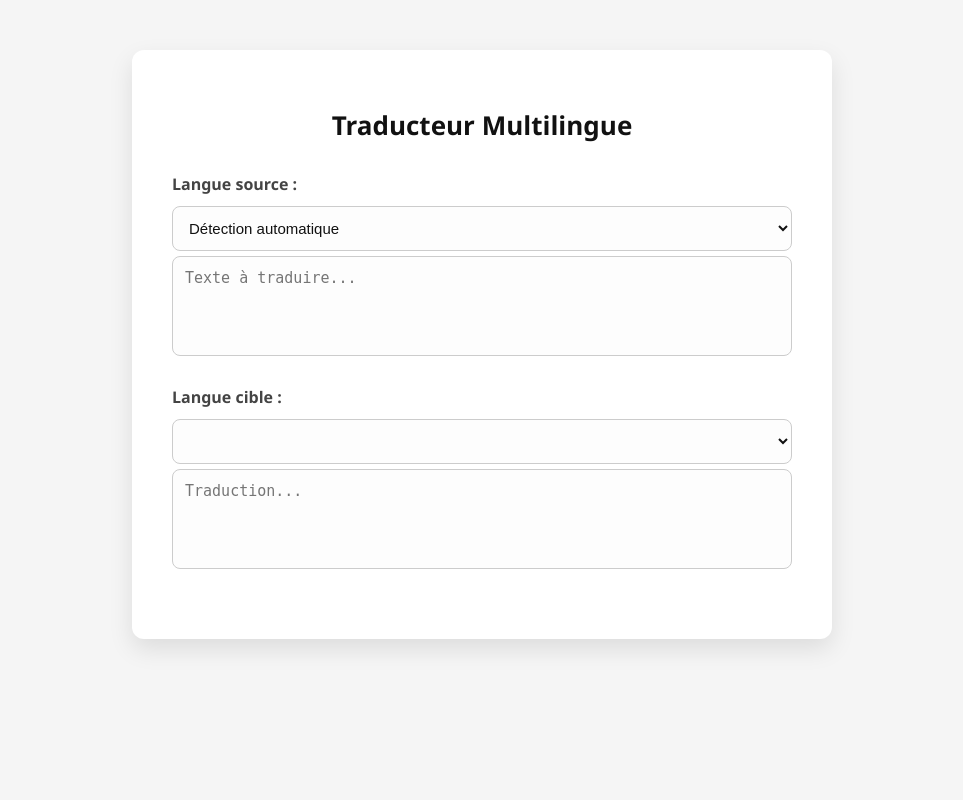
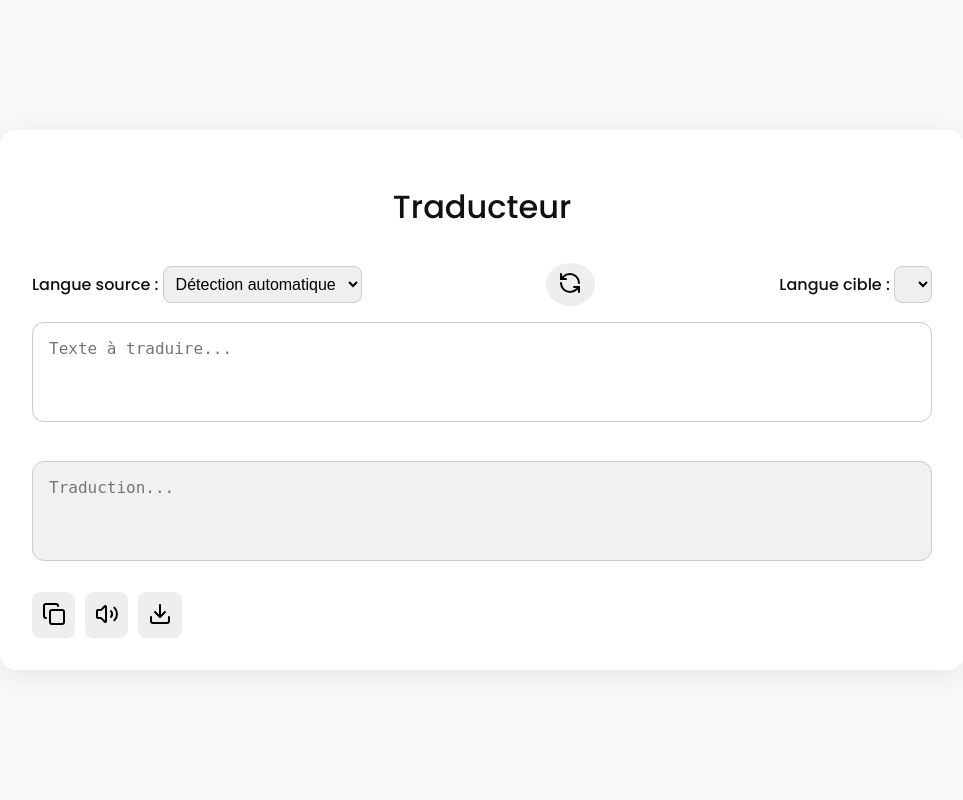
Before and after one commit to dylan-bovee/lingua-franca-, a Flask app: page / in a window 1280 px wide. Shown: the whole page, without its empty margins (158-1121 px from the left). Run offline with Flask 3, Linux system fonts and the light colour scheme; lists and menus that the app fills with data are empty.

Commit message:
Add files via upload

```diff
--- a/static/style.css
+++ b/static/style.css
@@ -1,93 +1,165 @@
-* {
-    box-sizing: border-box;
-}
-
+/* Police globale */
 body {
-    font-family: 'Segoe UI', sans-serif;
-    background-color: #f5f5f5;
+    font-family: 'Poppins', sans-serif;
+    background-color: #f9f9f9;
+    color: #111;
     margin: 0;
     padding: 0;
     display: flex;
     justify-content: center;
-    padding-top: 50px;
-    color: #222;
+    min-height: 100vh;
+    align-items: center;
+    transition: background 0.3s ease, color 0.3s ease;
+}
+
+/* Mode sombre automatique */
+@media (prefers-color-scheme: dark) {
+    body {
+        background-color: #121212;
+        color: #f0f0f0;
+    }
+
+    textarea,
+    select {
+        background-color: #1e1e1e;
+        color: #fff;
+        border: 1px solid #333;
+    }
+
+    .container {
+        background-color: #1a1a1a;
+        box-shadow: 0 0 20px rgba(255, 255, 255, 0.03);
+    }
 }
 
 .container {
-    background-color: #ffffff;
-    padding: 40px;
-    border-radius: 12px;
-    box-shadow: 0 10px 25px rgba(0,0,0,0.1);
-    width: 700px;
-    max-width: 90%;
+    width: 90%;
+    max-width: 900px;
+    padding: 2rem;
+    background-color: white;
+    border-radius: 16px;
+    box-shadow: 0 5px 30px rgba(0, 0, 0, 0.08);
+    transition: all 0.3s ease;
 }
 
 h1 {
     text-align: center;
-    margin-bottom: 30px;
-    font-size: 26px;
-    color: #111;
+    font-weight: 500;
+    margin-bottom: 2rem;
 }
 
-.form-group {
-    margin-bottom: 25px;
+.controls {
+    display: flex;
+    align-items: center;
+    justify-content: space-between;
+    gap: 1rem;
+    flex-wrap: wrap;
+    margin-bottom: 1rem;
 }
 
-label {
-    display: block;
-    margin-bottom: 6px;
-    font-weight: bold;
-    color: #444;
-}
-
-select, textarea {
-    width: 100%;
-    padding: 12px;
-    font-size: 15px;
-    margin-top: 5px;
+select {
+    padding: 0.5rem;
+    border: 1px solid #ccc;
     border-radius: 8px;
-    border: 1px solid #ccc;
-    background-color: #fdfdfd;
-    transition: all 0.2s ease;
-    color: #111;
-}
-
-select:focus, textarea:focus {
-    border-color: #888;
-    outline: none;
-    box-shadow: 0 0 5px rgba(0,0,0,0.1);
+    font-size: 1rem;
 }
 
 textarea {
-    resize: none; /* Empêche le redimensionnement manuel */
-    overflow: hidden;
+    width: 100%;
     min-height: 100px;
+    max-height: 500px;
+    padding: 1rem;
+    font-size: 1rem;
+    border: 1px solid #ccc;
+    border-radius: 12px;
+    resize: none;
+    box-sizing: border-box;
+    margin-bottom: 1rem;
+    transition: height 0.2s ease;
 }
 
+textarea:read-only {
+    background-color: #f1f1f1;
+}
+
+.output-container {
+    position: relative;
+}
+
+.buttons {
+    display: flex;
+    gap: 10px;
+    margin-top: 0.5rem;
+}
+
+.buttons button {
+    background: #eee;
+    border: none;
+    padding: 0.6rem;
+    border-radius: 8px;
+    cursor: pointer;
+    transition: background 0.2s ease, transform 0.2s ease;
+}
+
+.buttons button:hover {
+    background: #ddd;
+    transform: translateY(-1px);
+}
 
 .lang-detected {
-    font-size: 0.9em;
-    color: #777;
-    margin-top: 8px;
+    font-size: 0.9rem;
+    color: #666;
+    margin-bottom: 1rem;
+    text-align: right;
 }
 
-button {
-    display: block;
-    width: 100%;
-    padding: 14px;
-    font-size: 16px;
-    background-color: #111;
-    color: #fff;
-    border: none;
-    border-radius: 8px;
-    cursor: pointer;
-    transition: background 0.2s ease, transform 0.1s ease;
+/* Fade in effet */
+#output_text {
+    transition: opacity 0.3s ease;
 }
 
-button:hover {
-    background-color: #333;
+/* Inverser bouton */
+#switch_langs {
+    background: #eee;
+    border: none;
+    padding: 0.5rem 0.8rem;
+    border-radius: 50%;
+    cursor: pointer;
+    transition: background 0.2s ease;
 }
 
-button:active {
-    transform: scale(0.98);
+#switch_langs:hover {
+    background: #ddd;
 }
+
+/* Loader (cercle) */
+.loader {
+    border: 4px solid #f3f3f3;
+    border-top: 4px solid #333;
+    border-radius: 50%;
+    width: 26px;
+    height: 26px;
+    animation: spin 1s linear infinite;
+    margin: 1rem auto;
+}
+
+@keyframes spin {
+    0% { transform: rotate(0deg); }
+    100% { transform: rotate(360deg); }
+}
+
+/* Responsive */
+@media (max-width: 600px) {
+    .controls {
+        flex-direction: column;
+        align-items: stretch;
+    }
+
+    .buttons {
+        justify-content: space-around;
+    }
+
+    #switch_langs {
+        align-self: center;
+    }
+}
--- a/templates/index.html
+++ b/templates/index.html
@@ -3,85 +3,141 @@
 <head>
     <meta charset="UTF-8">
     <title>Traducteur Multilingue</title>
+    <link href="https://fonts.googleapis.com/css2?family=Poppins:wght@300;500&display=swap" rel="stylesheet">
     <link rel="stylesheet" href="{{ url_for('static', filename='style.css') }}">
+    <script src="https://unpkg.com/lucide@latest"></script>
 </head>
 <body>
     <div class="container">
-        <h1>Traducteur Multilingue</h1>
+        <h1>Traducteur</h1>
 
-        <div class="form-group">
-            <label for="src_lang">Langue source :</label>
+        <div class="controls">
+            <div>
+                <label>Langue source :</label>
                 <select id="src_lang">
                     <option value="auto">Détection automatique</option>
                     {% for code, name in languages.items() %}
                         <option value="{{ code }}">{{ name.title() }}</option>
                     {% endfor %}
                 </select>
-
-            <textarea id="input_text" placeholder="Texte à traduire..." oninput="autoResize(this)"></textarea>
-            <p class="lang-detected" id="lang_detected"></p>
             </div>
 
-        <div class="form-group">
-            <label for="dest_lang">Langue cible :</label>
+            <button id="switch_langs" title="Inverser les langues">
+                <i data-lucide="refresh-ccw"></i>
+            </button>
+
+            <div>
+                <label>Langue cible :</label>
                 <select id="dest_lang">
                     {% for code, name in languages.items() %}
                         <option value="{{ code }}">{{ name.title() }}</option>
                     {% endfor %}
                 </select>
-
-            <textarea readonly id="output_text" placeholder="Traduction..."></textarea>
             </div>
         </div>
 
+        <textarea id="input_text" placeholder="Texte à traduire..." oninput="autoResize(this)"></textarea>
+        <div class="lang-detected" id="lang_detected"></div>
+
+        <div class="output-container">
+            <textarea id="output_text" readonly placeholder="Traduction..."></textarea>
+
+            <div class="buttons">
+                <button onclick="copyText()" title="Copier">
+                    <i data-lucide="copy"></i>
+                </button>
+                <button onclick="speakText()" title="Écouter">
+                    <i data-lucide="volume-2"></i>
+                </button>
+                <button onclick="downloadText()" title="Télécharger">
+                    <i data-lucide="download"></i>
+                </button>
+            </div>
+        </div>
+
+        <div id="loader" class="loader" style="display:none;"></div>
+    </div>
+
     <script>
+        lucide.createIcons();
+
         const inputText = document.getElementById("input_text");
         const outputText = document.getElementById("output_text");
         const srcLang = document.getElementById("src_lang");
         const destLang = document.getElementById("dest_lang");
         const langDetected = document.getElementById("lang_detected");
+        const loader = document.getElementById("loader");
 
         let timer = null;
 
         function autoResize(textarea) {
             textarea.style.height = 'auto';
-            textarea.style.height = (textarea.scrollHeight) + 'px';
+            textarea.style.height = textarea.scrollHeight + 'px';
         }
 
         inputText.addEventListener("input", () => {
             clearTimeout(timer);
             timer = setTimeout(() => {
                 translateText();
-            }, 500); // attend 500ms après la dernière frappe
+            }, 400);
         });
 
         srcLang.addEventListener("change", translateText);
         destLang.addEventListener("change", translateText);
 
+        document.getElementById("switch_langs").addEventListener("click", () => {
+            const tmp = srcLang.value;
+            srcLang.value = destLang.value;
+            destLang.value = tmp;
+            translateText();
+        });
+
         function translateText() {
-            const text = inputText.value;
-            if (!text.trim()) {
+            const text = inputText.value.trim();
+            if (!text) {
                 outputText.value = "";
                 langDetected.textContent = "";
                 return;
             }
 
+            loader.style.display = "block";
             fetch("/translate", {
                 method: "POST",
-                headers: {
-                    "Content-Type": "application/json",
-                },
+                headers: { "Content-Type": "application/json" },
                 body: JSON.stringify({
                     text: text,
                     src_lang: srcLang.value,
                     dest_lang: destLang.value,
                 }),
             })
-            .then(response => response.json())
+            .then(res => res.json())
             .then(data => {
+                loader.style.display = "none";
+                outputText.style.opacity = 0;
+                setTimeout(() => {
                     outputText.value = data.translated_text;
+                    outputText.style.opacity = 1;
                     langDetected.textContent = data.detected_lang ? "Langue détectée : " + data.detected_lang : "";
+                }, 150);
             });
+        }
+
+        function copyText() {
+            navigator.clipboard.writeText(outputText.value);
+        }
+
+        function speakText() {
+            const text = outputText.value;
+            const utterance = new SpeechSynthesisUtterance(text);
+            speechSynthesis.speak(utterance);
+        }
+
+        function downloadText() {
+            const blob = new Blob([outputText.value], { type: 'text/plain' });
+            const link = document.createElement('a');
+            link.href = URL.createObjectURL(blob);
+            link.download = 'traduction.txt';
+            link.click();
         }
     </script>
 </body>
```
Lines whose indentation alone changed are shown as unchanged.
